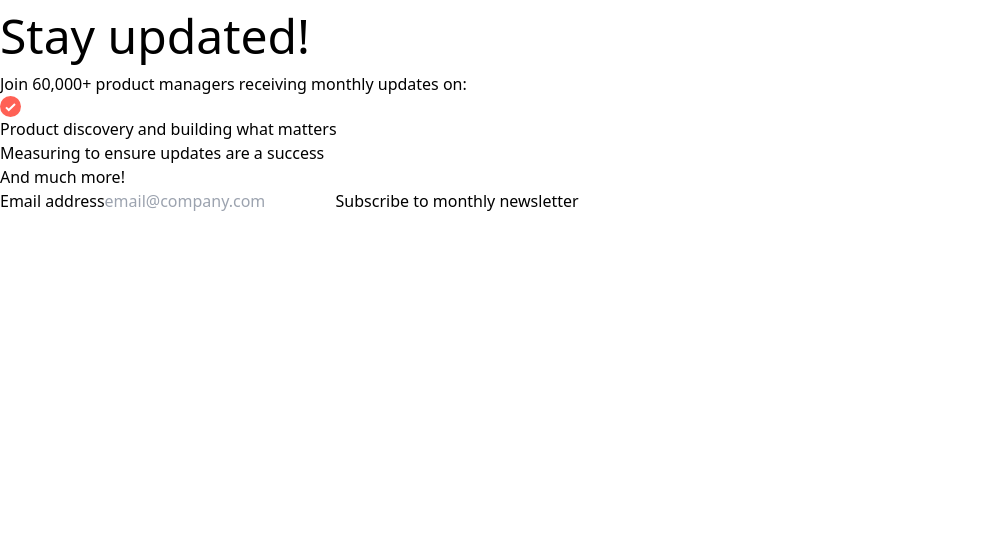
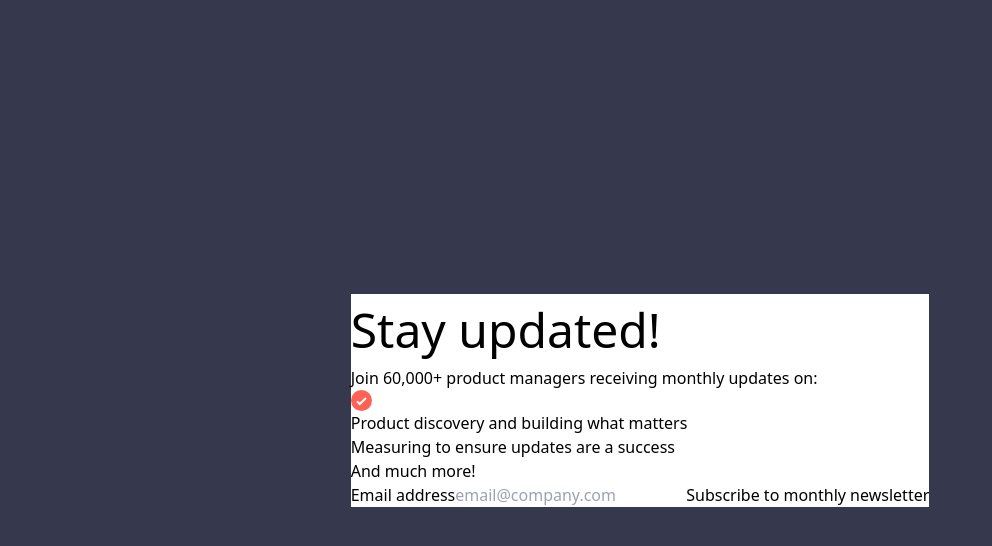
Before and after one commit to mehrnaz98/newsletter-signup-form, a Vue app: page / in a window 1280 px wide. Shown: the top 546 px of the page, without its empty margins (0-992 px from the left). Built offline with nearby package versions, Linux system fonts and the light colour scheme.

Commit message:
Update output.css

```diff
--- a/src/assets/output.css
+++ b/src/assets/output.css
@@ -554,9 +554,39 @@ video {
   display: none;
 }
 
+.flex {
+  display: flex;
+}
+
+.min-h-screen {
+  min-height: 100vh;
+}
+
+.min-w-\[30rem\] {
+  min-width: 30rem;
+}
+
+.items-center {
+  align-items: center;
+}
+
+.justify-center {
+  justify-content: center;
+}
+
 .bg-green-400 {
   --tw-bg-opacity: 1;
   background-color: rgb(74 222 128 / var(--tw-bg-opacity));
+}
+
+.bg-\[\#36384D\] {
+  --tw-bg-opacity: 1;
+  background-color: rgb(54 56 77 / var(--tw-bg-opacity));
+}
+
+.bg-white {
+  --tw-bg-opacity: 1;
+  background-color: rgb(255 255 255 / var(--tw-bg-opacity));
 }
 
 .text-\[1rem\] {
```
